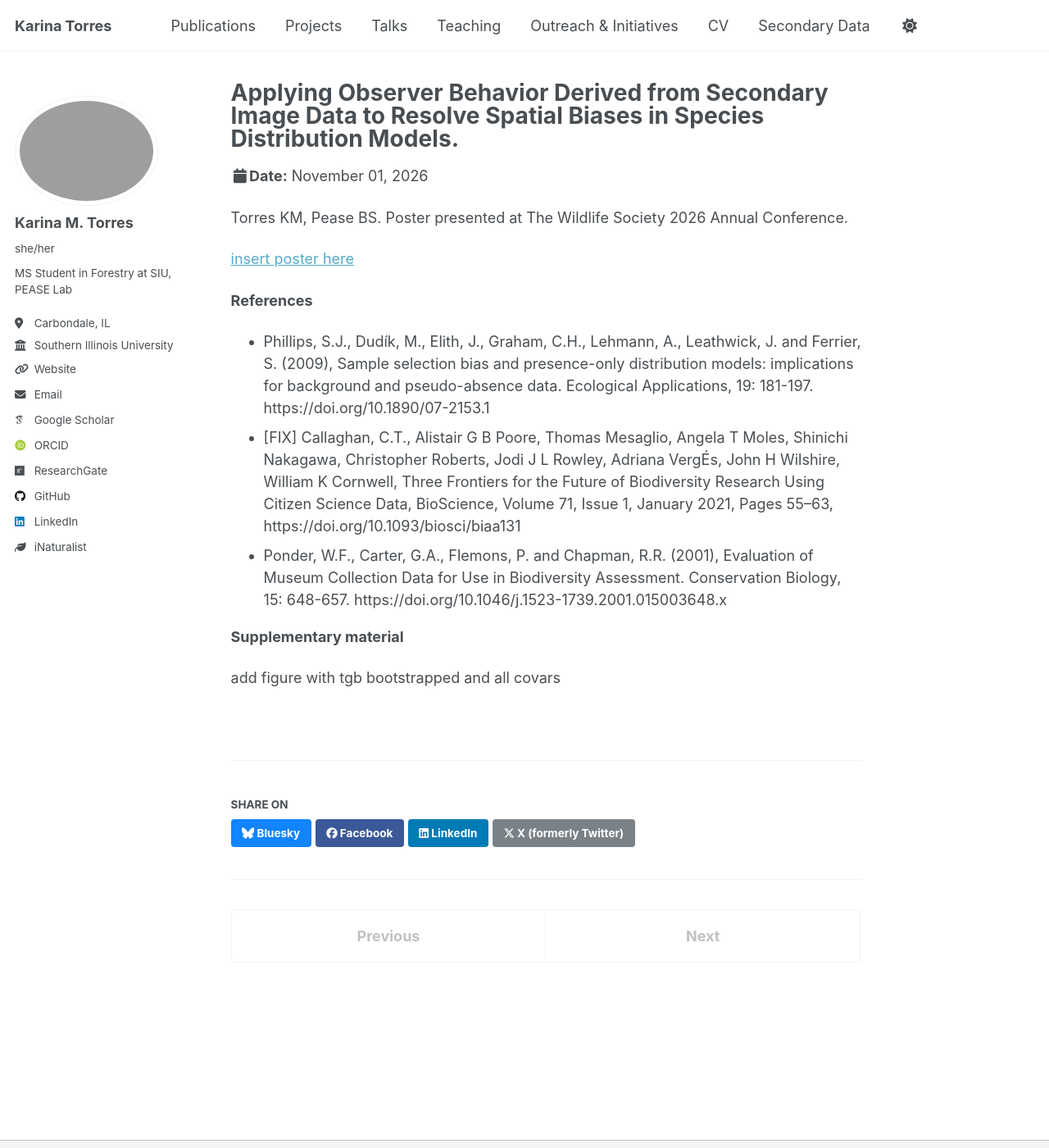
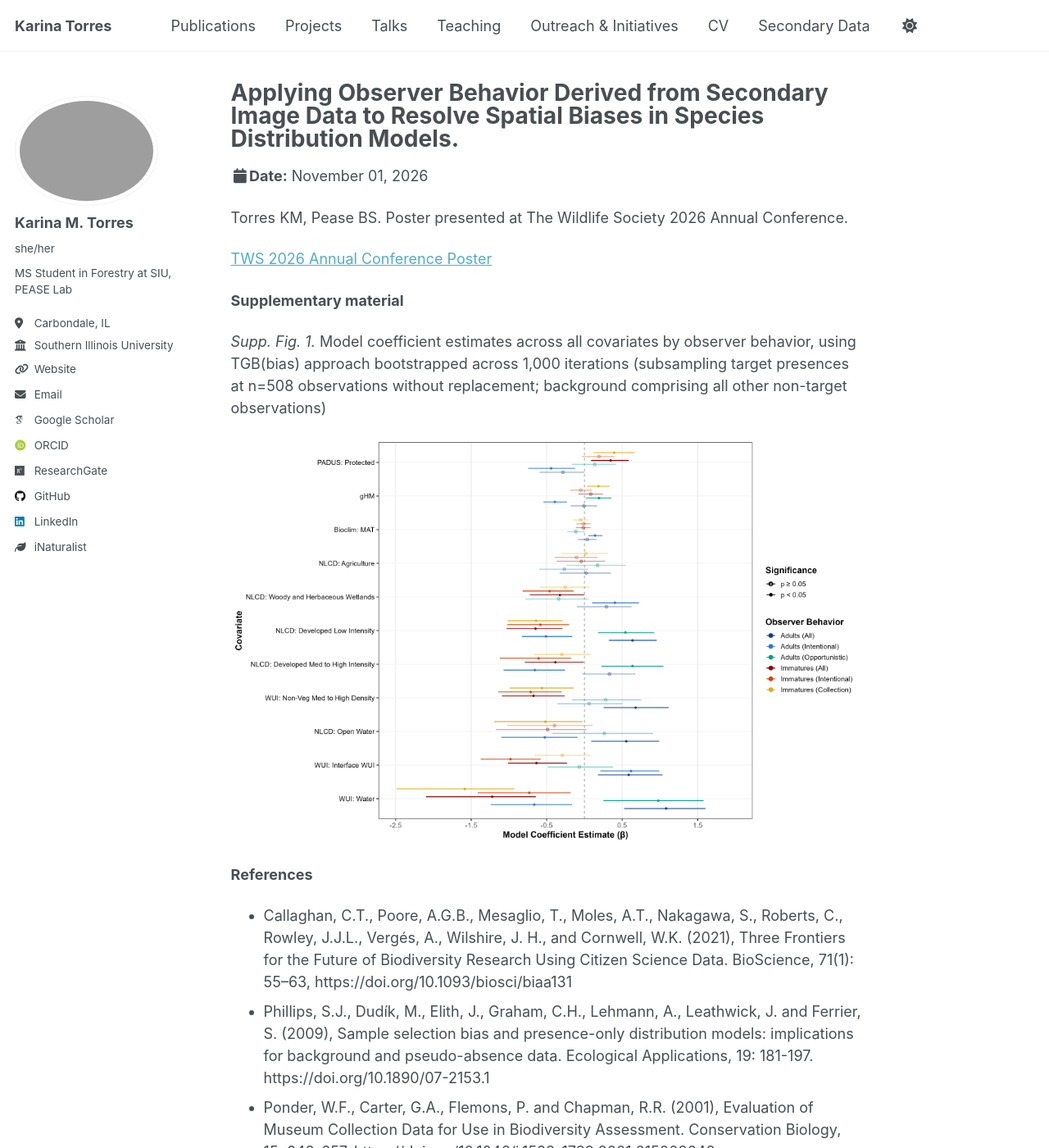
Before and after one commit to KTorres23/KTorres23.github.io, a Jekyll site: the page built from _talks/2026-11-01-tws-applying-observer-behavior.md, in a window 1280 px wide and 1400 px high. Shown: the whole window at 82% size. Built offline with Jekyll 4.4.1, drawn with Linux system fonts in a browser that asks for light colours; some web fonts are replaced; a script that is not in the unit is left out.

Commit message:
Update TWS poster information

```diff
--- a/_talks/2026-11-01-tws-applying-observer-behavior.md
+++ b/_talks/2026-11-01-tws-applying-observer-behavior.md
@@ -11,18 +11,18 @@ location: "Des Moines, IA"
 Torres KM, Pease BS. Poster presented at The Wildlife Society 2026 Annual Conference.
 
 
-[insert poster here]()
+[TWS 2026 Annual Conference Poster](..\images\TWS_poster_2026-10-15.jpg)
+
+
+**Supplementary material**
+
+*Supp. Fig. 1.* Model coefficient estimates across all covariates by observer behavior, using TGB(bias) approach bootstrapped across 1,000 iterations (subsampling target presences at n=508 observations without replacement; background comprising all other non-target observations)
+
+![Supplementary figure 1](..\images\302c_boot1000_forest_plot.png)
 
 
 **References**
 
+* Callaghan, C.T., Poore, A.G.B., Mesaglio, T., Moles, A.T., Nakagawa, S., Roberts, C., Rowley, J.J.L., Vergés, A., Wilshire, J. H., and Cornwell, W.K. (2021), Three Frontiers for the Future of Biodiversity Research Using Citizen Science Data. BioScience, 71(1): 55–63, https://doi.org/10.1093/biosci/biaa131
 * Phillips, S.J., Dudík, M., Elith, J., Graham, C.H., Lehmann, A., Leathwick, J. and Ferrier, S. (2009), Sample selection bias and presence-only distribution models: implications for background and pseudo-absence data. Ecological Applications, 19: 181-197. https://doi.org/10.1890/07-2153.1
-* [FIX] Callaghan, C.T., Alistair G B Poore, Thomas Mesaglio, Angela T Moles, Shinichi Nakagawa, Christopher Roberts, Jodi J L Rowley, Adriana VergÉs, John H Wilshire, William K Cornwell, Three Frontiers for the Future of Biodiversity Research Using Citizen Science Data, BioScience, Volume 71, Issue 1, January 2021, Pages 55–63, https://doi.org/10.1093/biosci/biaa131
 * Ponder, W.F., Carter, G.A., Flemons, P. and Chapman, R.R. (2001), Evaluation of Museum Collection Data for Use in Biodiversity Assessment. Conservation Biology, 15: 648-657. https://doi.org/10.1046/j.1523-1739.2001.015003648.x
-
-
-
-**Supplementary material**
-
-
-add figure with tgb bootstrapped and all covars
```
Also changed, not shown: images/302c_boot1000_forest_plot.png (added), 1 other file.
